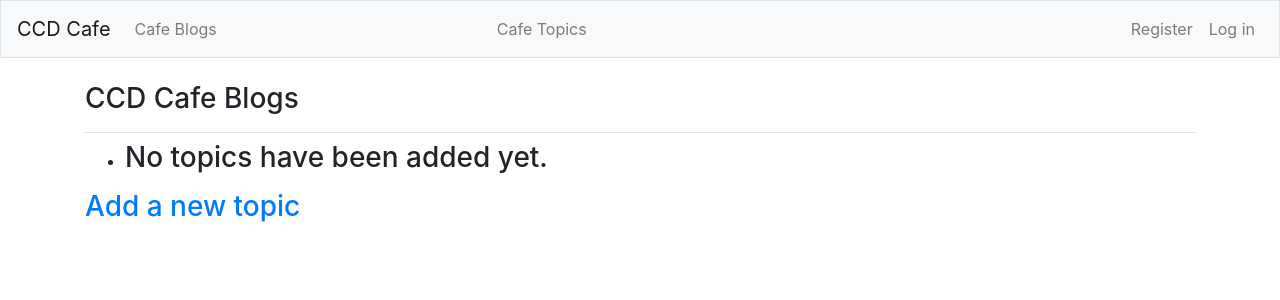
After one commit to CCDCoffeeCo/PythonWeb, a Django app: page /blogs/ in a window 1280 px wide. The commit adds this page. Shown: the top 300 px of the page. Run offline with Django 3.2, Linux system fonts and the light colour scheme; data that the repository does not hold is empty; some libraries are stand-ins or nearby versions.

Commit message:
Updated styling and new blogs page ready for Heroku

```diff
--- a/cafeblogs/templates/cafeblogs/base.html
+++ b/cafeblogs/templates/cafeblogs/base.html
@@ -26,8 +26,13 @@
     <div class="collapse navbar-collapse" id="navbarCollapse">
       <ul class="navbar-nav mr-auto">
         <li class="nav-item">
+          <a class="nav-link" href="{% url 'cafeblogs:blogs'%}">
+              Cafe Blogs</a></li>
+      </ul>
+      <ul class="navbar-nav mr-auto">
+        <li class="nav-item">
           <a class="nav-link" href="{% url 'cafeblogs:topics'%}">
-              Cafe Blogs</a></li>
+              Cafe Topics</a></li>
       </ul>
       <ul class="navbar-nav ml-auto">
         {% if user.is_authenticated %}
--- /dev/null
+++ b/cafeblogs/templates/cafeblogs/blogs.html
@@ -0,0 +1,22 @@
+{% extends "cafeblogs/base.html" %}
+
+{% load bootstrap4 %}
+
+{% block page_header %}
+  <h3>CCD Cafe Blogs</h3>
+{% endblock page_header %}
+
+{% block content %}
+  <ul>
+    {% for topic in topics %}
+      <li><h3>
+        <a href="{% url 'cafeblogs:topic' topic.id %}">{{ topic }}</a>
+      </h3></li>
+    {% empty %}
+      <li><h3>No topics have been added yet.</h3></li>
+    {% endfor %}
+  </ul>
+
+  <h3><a href="{% url 'cafeblogs:new_topic' %}">Add a new topic</a></h3>
+
+{% endblock content %}
--- a/cafeblogs/templates/cafeblogs/index.html
+++ b/cafeblogs/templates/cafeblogs/index.html
@@ -2,7 +2,7 @@
 
 {% block page_header %}
   <div class="jumbotron">
-    <h1 class="display-3">CCD Speciality Coffee - From Seed to Cup with IOT.</h1>
+    <h1 class="display-3">CCD Speciality Coffee - From Seed to Cup with fun.</h1>
 
     <p class="lead">Make your own Speciality Traveling Blog, and keep a wonderful coffee trip from seed to cup extending IOT and more. Whenever you look something new
         about CCD Speciality Coffee, it is a good source for you to explore the fanstics world.</p>
--- a/cafeblogs/templates/cafeblogs/topic.html
+++ b/cafeblogs/templates/cafeblogs/topic.html
@@ -26,5 +26,5 @@
   {% empty %}
     <p>There are no entries for this topic yet.</p>
   {% endfor %}
-
+  </ul>
 {% endblock content %}
--- a/cafeblogs/urls.py
+++ b/cafeblogs/urls.py
@@ -18,4 +18,7 @@ urlpatterns = [
 	path('new_entry/<int:topic_id>/', views.new_entry, name='new_entry'),
 	# Page for editing an entry.
 	path('edit_entry/<int:entry_id>/', views.edit_entry, name='edit_entry'),
+
+	# Page that shows all topics and entries in blogs.
+	path('blogs/', views.blogs, name='blogs'),
 ]
--- a/cafeblogs/views.py
+++ b/cafeblogs/views.py
@@ -20,6 +20,15 @@ def topics(request):
  	topics = Topic.objects.filter(owner=request.user).order_by('date_added')
  	context = {'topics': topics}
  	return render(request, 'cafeblogs/topics.html', context)
+
+def blogs(request):
+ 	"""Show all topics and entries in blogs."""
+ 	#topic = Topic.objects.get(id=topic_id)
+ 	topics = Topic.objects.order_by('date_added')
+ 	context = {'topics': topics}
+ 	#entries = topic.entry_set.order_by('-date_added')
+ 	#context = {'topic': topic, 'entries': entries}
+ 	return render(request, 'cafeblogs/blogs.html', context)
 
 @login_required
 def topic(request, topic_id):
--- a/ccdcafe/settings.py
+++ b/ccdcafe/settings.py
@@ -129,3 +129,7 @@ STATIC_URL = '/static/'
 
 # My settings
 LOGIN_URL = 'users:login'
+
+# Heroku settings.
+import django_heroku
+django_heroku.settings(locals())
--- /dev/null
+++ b/runtime.txt
@@ -0,0 +1 @@
+python-3.7.0
```
Also changed, not shown: cafeblogs/templates/cafeblogs/new_topic.html (+6 -2 lines), requirements.txt (added, +11 -0 lines), 2 other files.
